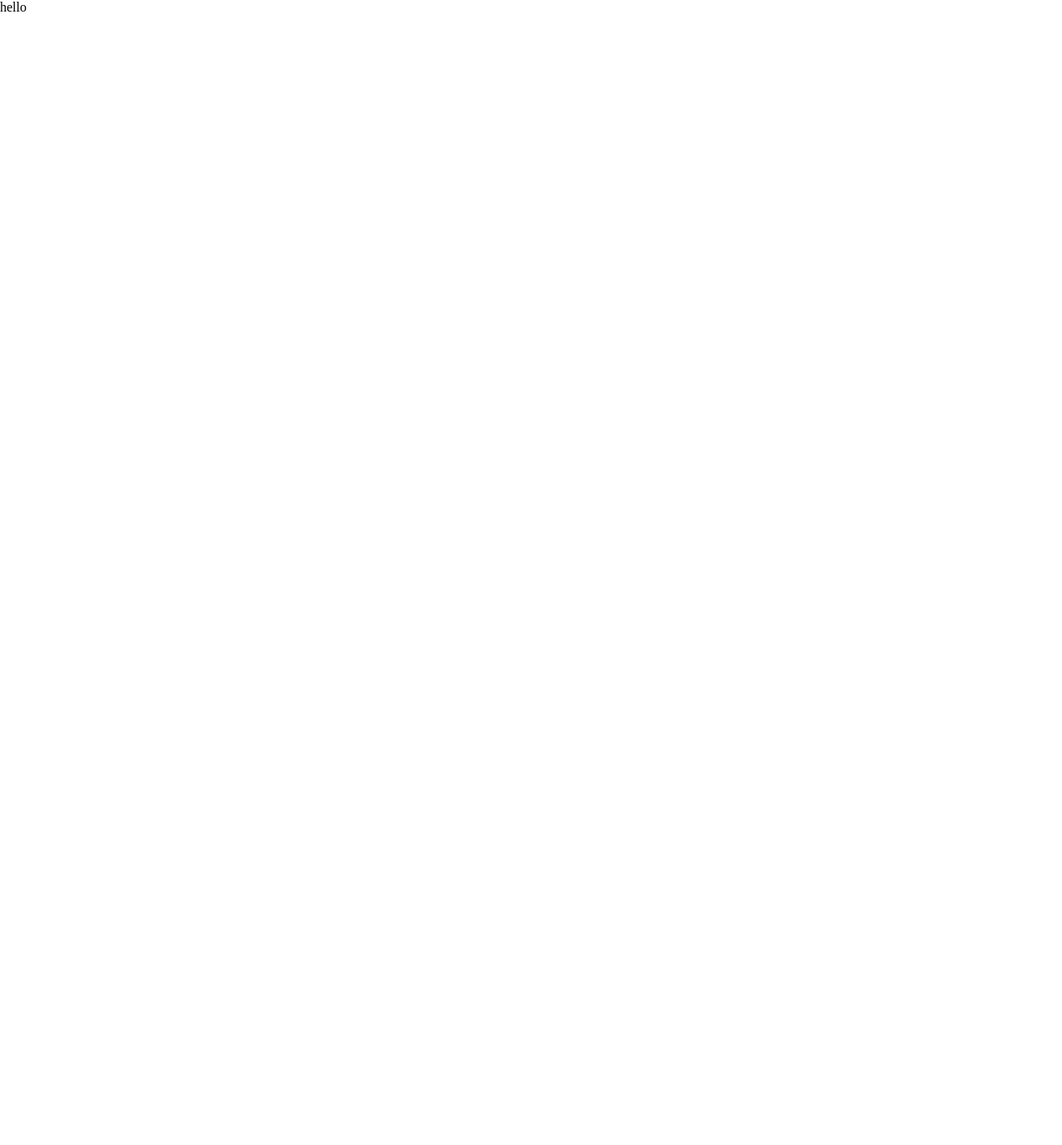
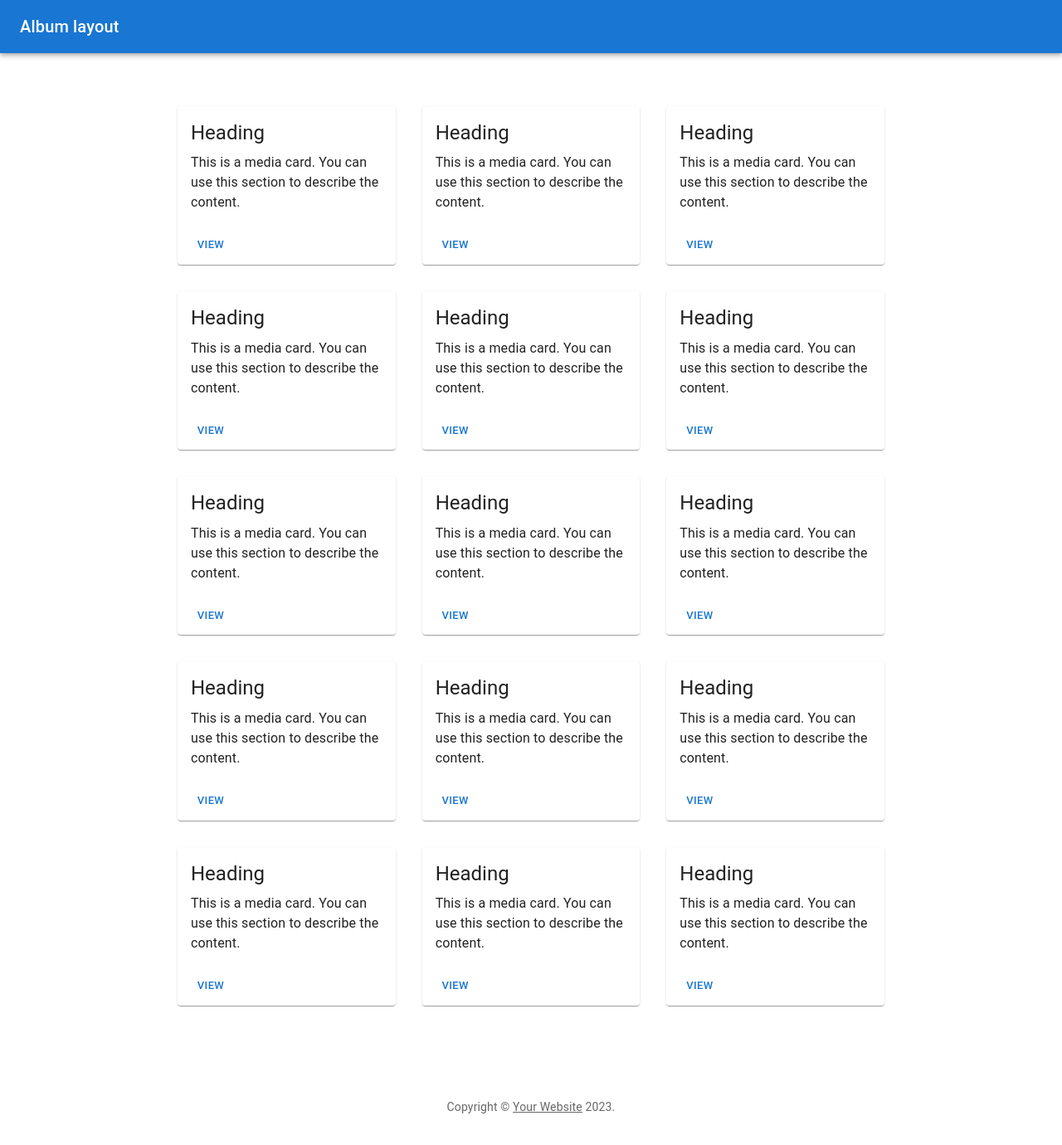
Before and after one commit to flying-musk/mui-assignment, a React (Create React App) app: page / in a window 1280 px wide. Shown: the top 1380 px of the page at 83% size. Before the commit the page ends 800 px from the top, so only its background shows below. Built offline with nearby package versions, Linux system fonts and the light colour scheme.

Commit message:
[mui-assignment] Finish main layout.

```diff
--- a/package.json
+++ b/package.json
@@ -5,6 +5,7 @@
   "dependencies": {
     "@emotion/react": "^11.10.5",
     "@emotion/styled": "^11.10.5",
+    "@mui/icons-material": "^5.11.9",
     "@mui/material": "^5.11.9",
     "@testing-library/jest-dom": "^5.16.5",
     "@testing-library/react": "^13.4.0",
--- a/src/App.tsx
+++ b/src/App.tsx
@@ -1,7 +1,83 @@
 import React from 'react';
+import AppBar from '@mui/material/AppBar';
+import Button from '@mui/material/Button';
+import Card from '@mui/material/Card';
+import CardActions from '@mui/material/CardActions';
+import CardContent from '@mui/material/CardContent';
+import CssBaseline from '@mui/material/CssBaseline';
+import Grid from '@mui/material/Grid';
+import Box from '@mui/material/Box';
+import Toolbar from '@mui/material/Toolbar';
+import Typography from '@mui/material/Typography';
+import Container from '@mui/material/Container';
+import Link from '@mui/material/Link';
+import CircularProgress from '@mui/material/CircularProgress';
+import { createTheme, ThemeProvider } from '@mui/material/styles';
 
-function App() {
-  return <div className="App">hello</div>;
+function Copyright() {
+  return (
+    <Typography variant="body2" color="text.secondary" align="center">
+      {'Copyright © '}
+      <Link color="inherit" href="https://mui.com/">
+        Your Website
+      </Link>{' '}
+      {new Date().getFullYear()}
+      {'.'}
+    </Typography>
+  );
 }
 
+const cards = [1, 2, 3, 4, 5, 6, 7, 8, 9, 10, 11, 12, 13, 14, 15];
+
+const theme = createTheme();
+
+const App: React.FC = () => {
+  return (
+    <ThemeProvider theme={theme}>
+      <CssBaseline />
+      <AppBar position="relative">
+        <Toolbar>
+          <Typography variant="h6" color="inherit" noWrap>
+            Album layout
+          </Typography>
+        </Toolbar>
+      </AppBar>
+      <main>
+        <Container sx={{ py: 8 }} maxWidth="md">
+          <Grid container spacing={4}>
+            {cards.map((card) => (
+              <Grid item key={card} xs={12} sm={6} md={4}>
+                <Card
+                  sx={{
+                    height: '100%',
+                    display: 'flex',
+                    flexDirection: 'column',
+                  }}
+                >
+                  <CardContent sx={{ flexGrow: 1 }}>
+                    <Typography gutterBottom variant="h5" component="h2">
+                      Heading
+                    </Typography>
+                    <Typography>
+                      This is a media card. You can use this section to describe
+                      the content.
+                    </Typography>
+                  </CardContent>
+                  <CardActions>
+                    <Button size="small">View</Button>
+                  </CardActions>
+                </Card>
+              </Grid>
+            ))}
+          </Grid>
+        </Container>
+      </main>
+      {/* <CircularProgress color="primary" /> */}
+      <Box sx={{ bgcolor: 'background.paper', p: 6 }} component="footer">
+        <Copyright />
+      </Box>
+    </ThemeProvider>
+  );
+};
+
 export default App;
```
Also changed, not shown: 1 other file (tests, documents, lock files or other folders).
